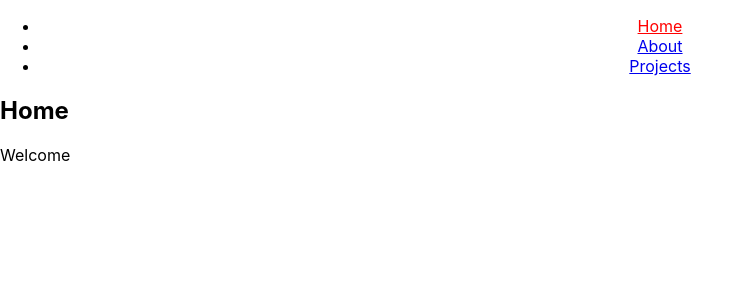
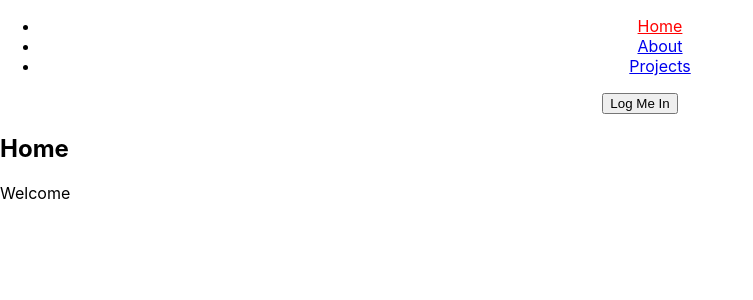
Before and after one commit to Gk1mtd/demo-routing, a React (Create React App) app: page / in a window 1280 px wide. Shown: the top 300 px of the page, without its empty margins (0-753 px from the left). Built offline with nearby package versions, Linux system fonts and the light colour scheme.

Commit message:
adds a redirect if not "logged in"

```diff
--- a/src/App.js
+++ b/src/App.js
@@ -8,11 +8,13 @@ import {
   Link,
   useRouteMatch,
   useParams,
+  Redirect,
 } from "react-router-dom";
 import paths from "./paths";
 import { NavLink } from "react-router-dom/cjs/react-router-dom.min";
 
 function App() {
+  const [loggedIn, setLoggedIn] = React.useState(false)
   return (
     <Router>
       <div className="App">
@@ -31,6 +33,7 @@ function App() {
             </li>
           </ul>
         </nav>
+        <button onClick={()=> setLoggedIn(!loggedIn)}>Log Me In</button>
       </div>
 
       <Switch>
@@ -38,7 +41,8 @@ function App() {
           <About />
         </Route>
         <Route path={paths.projects}>
-          <Projects />
+          {loggedIn ? <Projects /> : <Redirect to={paths.home}/>}
+
         </Route>
         <Route path={paths.home}>
           <Home />
```
